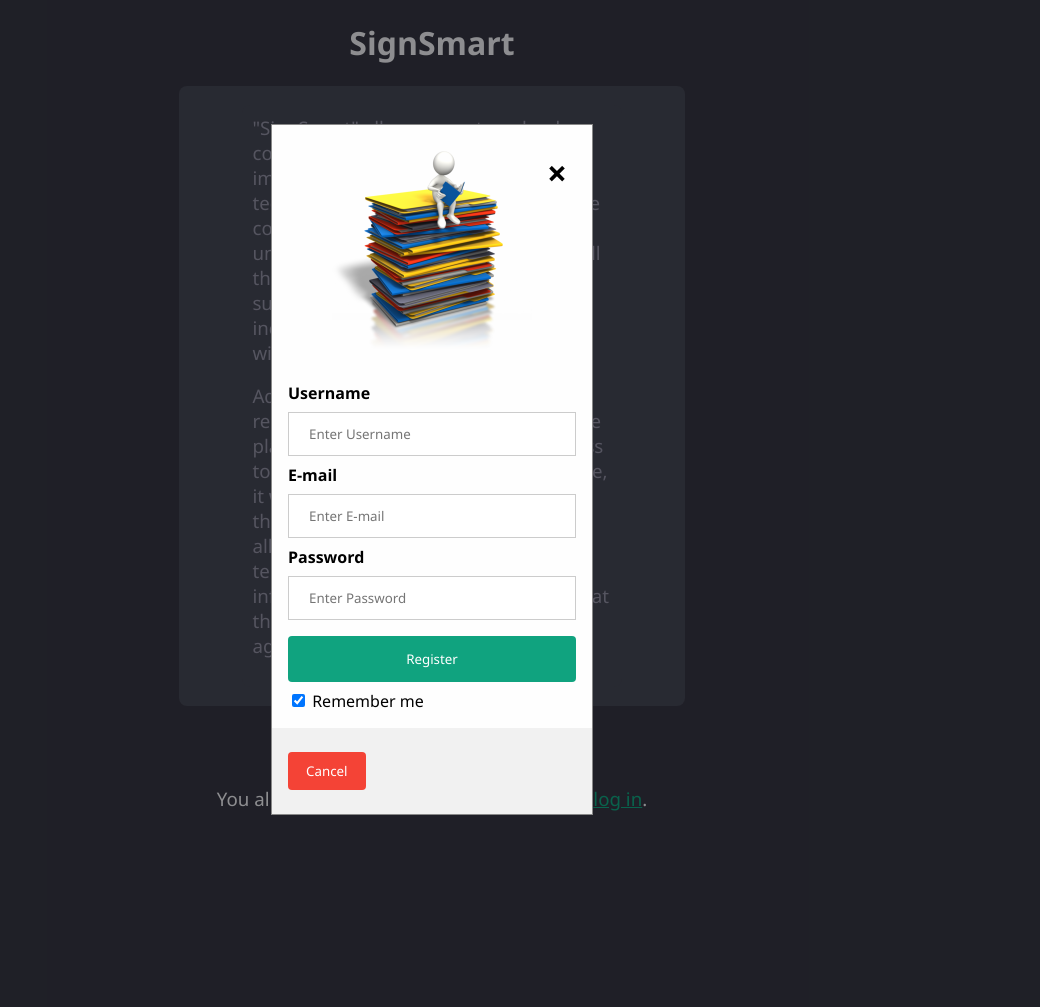
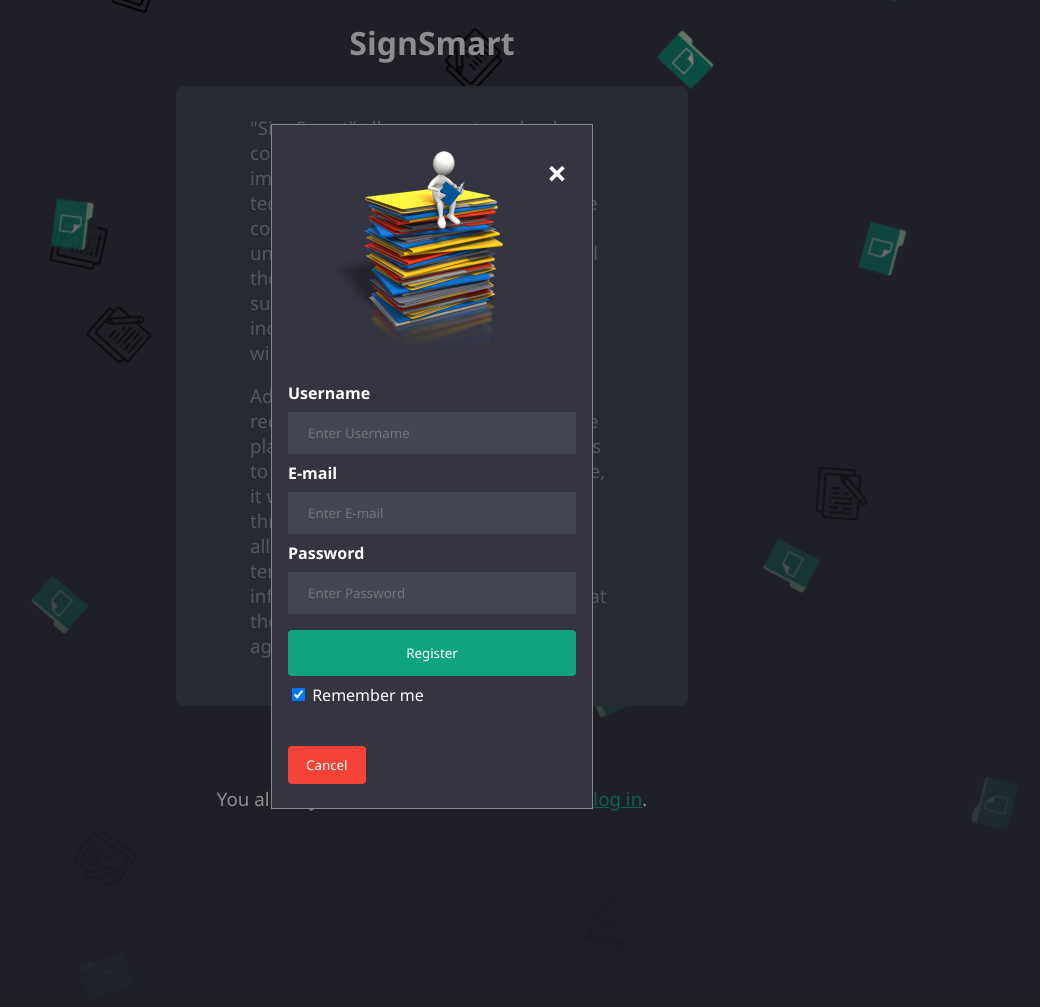
Before and after one commit to ImpairedAsp5640/SignSmart, a PHP site: page /register.html in a window 1280 px wide, after a click on "Register". Shown: the top 1007 px of the page, without its empty margins (208-1248 px from the left). Run offline with PHP 8.4, Linux system fonts and the light colour scheme; a stand-in replaces the project's code that opens the database connection.

Commit message:
new page design + animation

```diff
--- /dev/null
+++ b/SignSmartLoginAndRegisterPage/fall.js
@@ -0,0 +1,18 @@
+function createFallingElement(type) {
+    const element = document.createElement("img");
+    element.classList.add("animation-elements");
+
+    element.src = type === "sign" ? "sign.png" : "folder-icon.png";
+
+    element.style.left = Math.random() * window.innerWidth + "px";
+    element.style.animationDuration = `${Math.random() * 3 + 3}s`;
+
+    document.body.appendChild(element);
+
+    setTimeout(() => element.remove(), 5000);
+}
+
+setInterval(() => {
+    createFallingElement("sign");
+    createFallingElement("folder");
+}, 500);
--- a/SignSmartLoginAndRegisterPage/login_style.css
+++ b/SignSmartLoginAndRegisterPage/login_style.css
@@ -1,15 +1,19 @@
     body {
       background-color: #343541;
+      overflow: hidden;
+      margin: 0;
     }
 
     input[type=text],
     input[type=password] {
       font-family: 'Segoe UI', Tahoma, Geneva, Verdana, sans-serif;
       width: 100%;
+      background-color: #444654;
+      color:#8e8ea0;
       padding: 12px 20px;
       margin: 8px 0;
       display: inline-block;
-      border: 1px solid #ccc;
+      border: 0px solid #ccc;
       box-sizing: border-box;
     }
 
@@ -37,6 +41,7 @@
     }
 
     .imgcontainer {
+      background-color: #343541;
       text-align: center;
       margin: 24px 0 12px 0;
       position: relative;
@@ -50,6 +55,7 @@
     .container {
       font-family: 'Segoe UI', Tahoma, Geneva, Verdana, sans-serif;
       padding: 16px;
+      background-color: #343541;
     }
 
     span.psw {
@@ -60,6 +66,7 @@
 
 
     .modal {
+      background-color: #343541;
       font-family: 'Segoe UI', Tahoma, Geneva, Verdana, sans-serif;
       display: none;
       position: fixed;
@@ -76,6 +83,7 @@
 
 
     .modal-content {
+      background-color: #343541;
       font-family: 'Segoe UI', Tahoma, Geneva, Verdana, sans-serif;
       background-color: #fefefe;
       margin: 5% auto 15% auto;
@@ -84,11 +92,12 @@
     }
 
     .close {
+      background-color: #343541;
       font-family: 'Segoe UI', Tahoma, Geneva, Verdana, sans-serif;
       position: absolute;
       right: 25px;
       top: 0;
-      color: #000;
+      color: white;
       font-size: 35px;
       font-weight: bold;
     }
@@ -101,6 +110,7 @@
     }
 
     .animate {
+      background-color: #343541;
       -webkit-animation: animatezoom 0.6s;
       animation: animatezoom 0.6s;
     }
@@ -112,6 +122,7 @@
     }
 
     img {
+      background-color: #343541;
       width: 200px;
       height: 200px;
     }
@@ -127,7 +138,6 @@
       padding-left: 5%;
       padding-right: 5%;
       background-color: #444654;
-      color: #888;
       border-radius: 8px;
       width: 30%;
       margin: auto;
@@ -156,6 +166,28 @@
     a {
       color: rgb(16, 163, 127);
       font-family: 'Segoe UI', Tahoma, Geneva, Verdana, sans-serif;
+    }
+
+    .animation-elements {
+        position: absolute;
+        top: -50px;
+        left: calc(50% - 10px);
+        z-index: -10;
+        opacity: 0.8;
+        width: 51px;
+        height: 51px;
+        animation: fall 5s linear infinite;
+    }
+
+    @keyframes fall {
+        0% {
+            transform: translateY(-50px) rotate(0deg);
+            opacity: 1;
+        }
+        100% {
+            transform: translateY(100vh) rotate(360deg);
+            opacity: 0;
+        }
     }
 
     @-webkit-keyframes animatezoom {
--- a/SignSmartLoginAndRegisterPage/register.html
+++ b/SignSmartLoginAndRegisterPage/register.html
@@ -3,6 +3,7 @@
 
 <head>
     <link rel="stylesheet" href="login_style.css">
+    <link rel="stylesheet" href="register_style.css">
     <link rel="stylesheet" href="https://cdnjs.cloudflare.com/ajax/libs/font-awesome/4.7.0/css/font-awesome.min.css">
     <meta name="viewport" content="width=device-width, initial-scale=1">
     <style>
@@ -11,9 +12,6 @@
 </head>
 
 <body>
-    <div class="animation-container">
-        <div class="animation-elements"></div>
-    </div>
 
     <h1>SignSmart</h1>
 
@@ -43,7 +41,7 @@
     </div>
 
     <h3 style="text-align: center; font-weight: 100;">You already have an account? Click here to <a
-            href="login_page.html">log in</a>.</h3>
+            href="login.html">log in</a>.</h3>
 
     <div id="id01" class="modal">
 
@@ -55,60 +53,28 @@
             </div>
 
             <div class="container">
-                <label for="uname"><b>Username</b></label>
+                <label for="uname" style="color: white;"><b>Username</b></label>
                 <input type="text" placeholder="Enter Username" name="username" required>
 
-                <label for="email"><b>E-mail</b></label>
+                <label for="email" style="color: white;"><b>E-mail</b></label>
                 <input type="text" placeholder="Enter E-mail" name="email" required>
 
-                <label for="psw"><b>Password</b></label>
+                <label for="psw" style="color: white;"><b>Password</b></label>
                 <input type="password" placeholder="Enter Password" name="password" required>
 
                 <button type="submit">Register</button>
-                <label>
+                <label style="color: white;">
                     <input type="checkbox" checked="checked" name="remember"> Remember me
                 </label>
             </div>
 
-            <div class="container" style="background-color:#f1f1f1">
+            <div class="container">
                 <button type="button" onclick="document.getElementById('id01').style.display='none'"
                     class="cancelbtn">Cancel</button>
             </div>
         </form>
     </div>
-
-    <script>
-
-        var modal = document.getElementById('id01');
-
-        window.onclick = function (event) {
-            if (event.target == modal) {
-                modal.style.display = "none";
-            }
-        }
-
-        let maxElements = 20;
-        let count = 0;
-
-        let interval = setInterval(() => {
-            if (count >= maxElements) {
-                clearInterval(interval);
-                return;
-            }
-
-            let elem = document.createElement("div");
-            elem.classList.add("animation-elements");
-            elem.style.left = Math.random() * window.innerWidth + "px";
-
-            let fallDuration = Math.random() * 3 + 4;
-            elem.style.animationDuration = `${fallDuration}s, 5s`;
-
-            elem.style.animationDelay = `${Math.random() * 2}s`;
-
-            document.body.appendChild(elem);
-            count++;
-        }, 300);
-    </script>
+    <script src="fall.js"></script>
 
 </body>
 
```
Also changed, not shown: SignSmartLoginAndRegisterPage/login.html (+7 -6 lines), SignSmartLoginAndRegisterPage/register_style.css (deleted, +0 -48 lines), SignSmartLoginAndRegisterPage/folder-icon.png (added), SignSmartLoginAndRegisterPage/sign.png (added).
